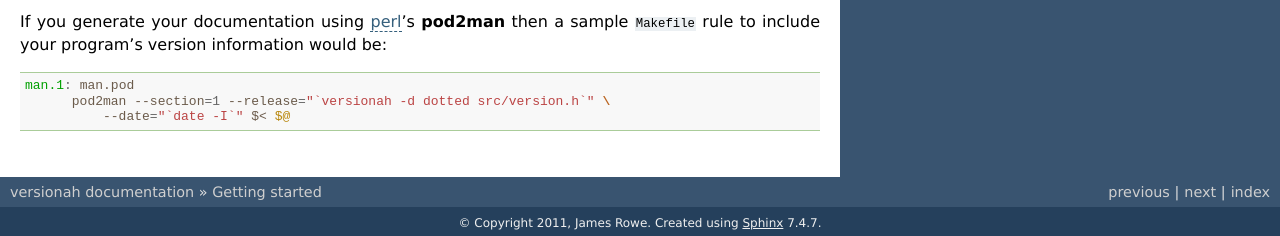
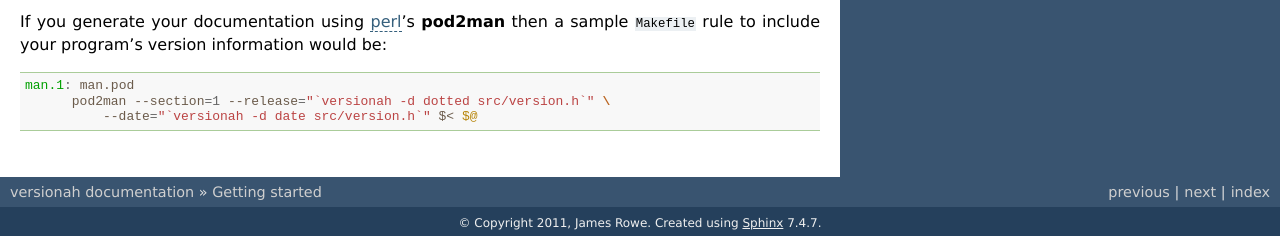
Before and after one commit to JNRowe/versionah, a Sphinx documentation site: the page built from doc/getting_started.rst, in a window 1280 px wide and 1077 px high. Shown: the part 838-1074 px from the top of the window. Built offline with Sphinx 7.4.7, drawn with Linux system fonts in a browser that asks for light colours; the version number could not be read and is left out.

Commit message:
Use date output in pod2man example.

```diff
--- a/doc/getting_started.rst
+++ b/doc/getting_started.rst
@@ -55,7 +55,7 @@ be:
 
   man.1: man.pod
   	pod2man --section=1 --release="`versionah -d dotted src/version.h`" \
-  	    --date="`date -I`" $< $@
+  	    --date="`versionah -d date src/version.h`" $< $@
 
 .. _make: http://www.gnu.org/software/make/make.html
 .. _automake: http://sources.redhat.com/automake/
```
